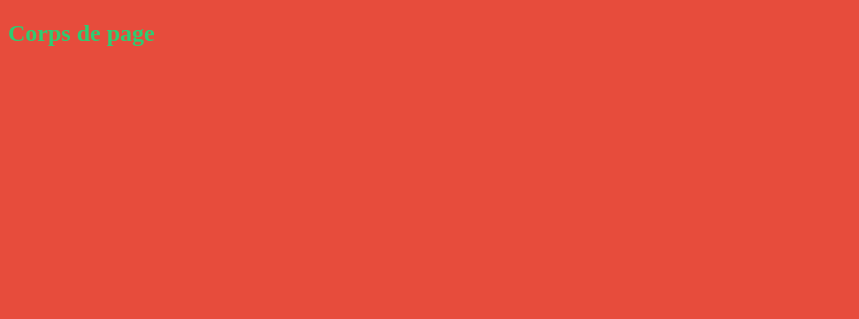
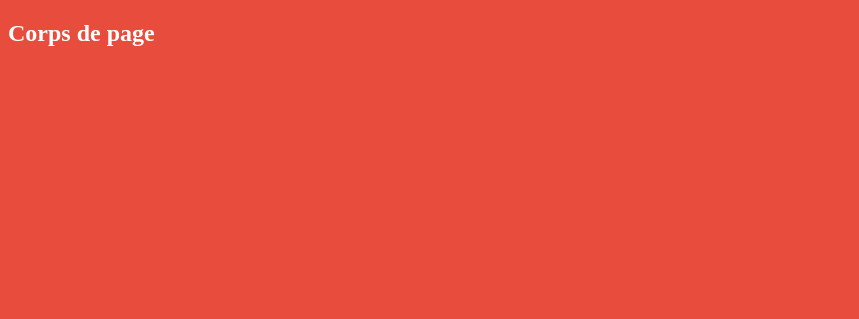
Before and after one commit to alainxavier/Bonjour-test, a plain HTML site: page index.html in a window 1280 px wide. Shown: the top 319 px of the page, without its empty margins (0-859 px from the left). Drawn offline with Linux system fonts and the light colour scheme.

Commit message:
Update index.html

```diff
--- a/index.html
+++ b/index.html
@@ -7,7 +7,7 @@
     <style>
         body {
             background-color: #e74c3c;
-            color: #2ecc71;
+            color: white;
         }
         h1 {position: absolute;
         top: 40%;
```
